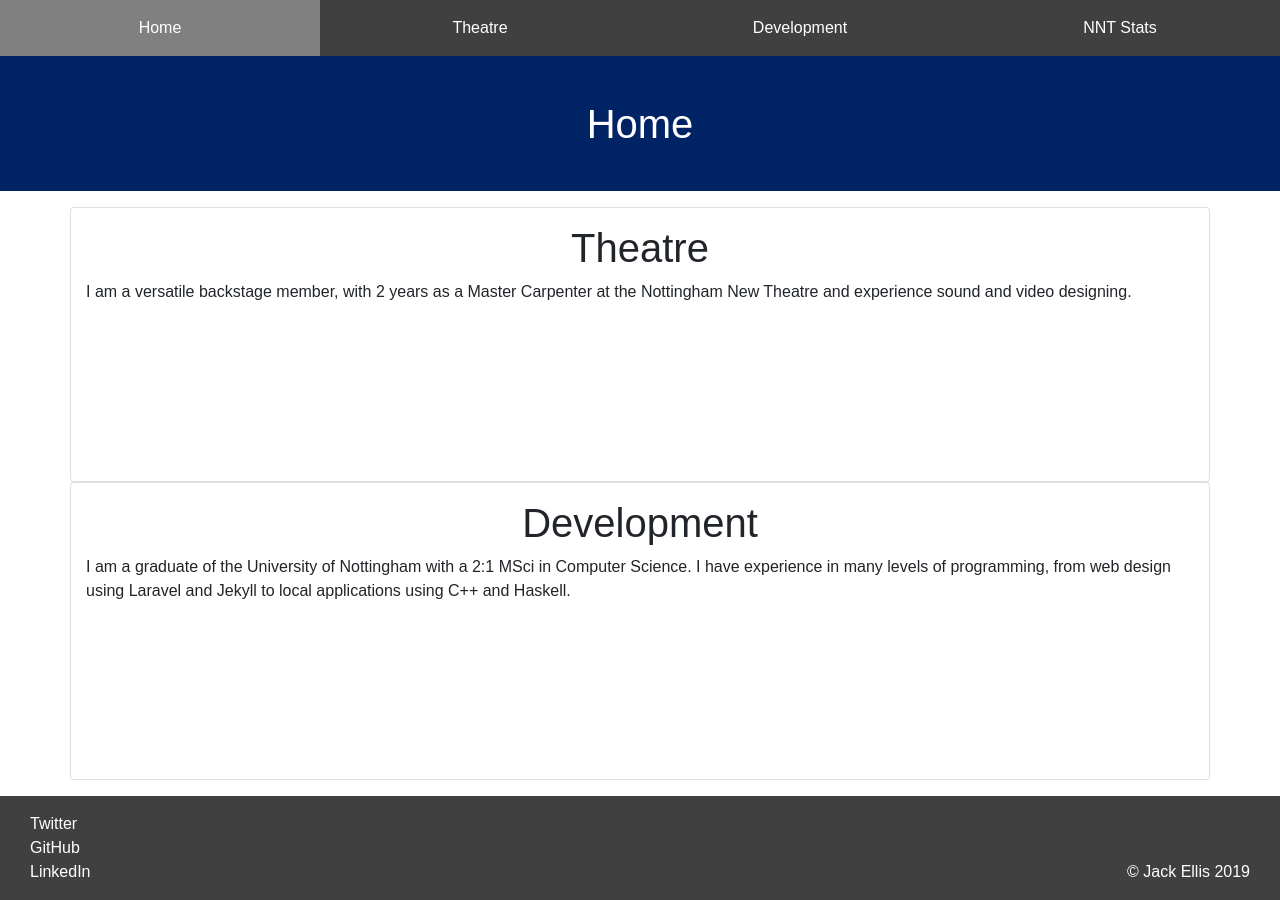
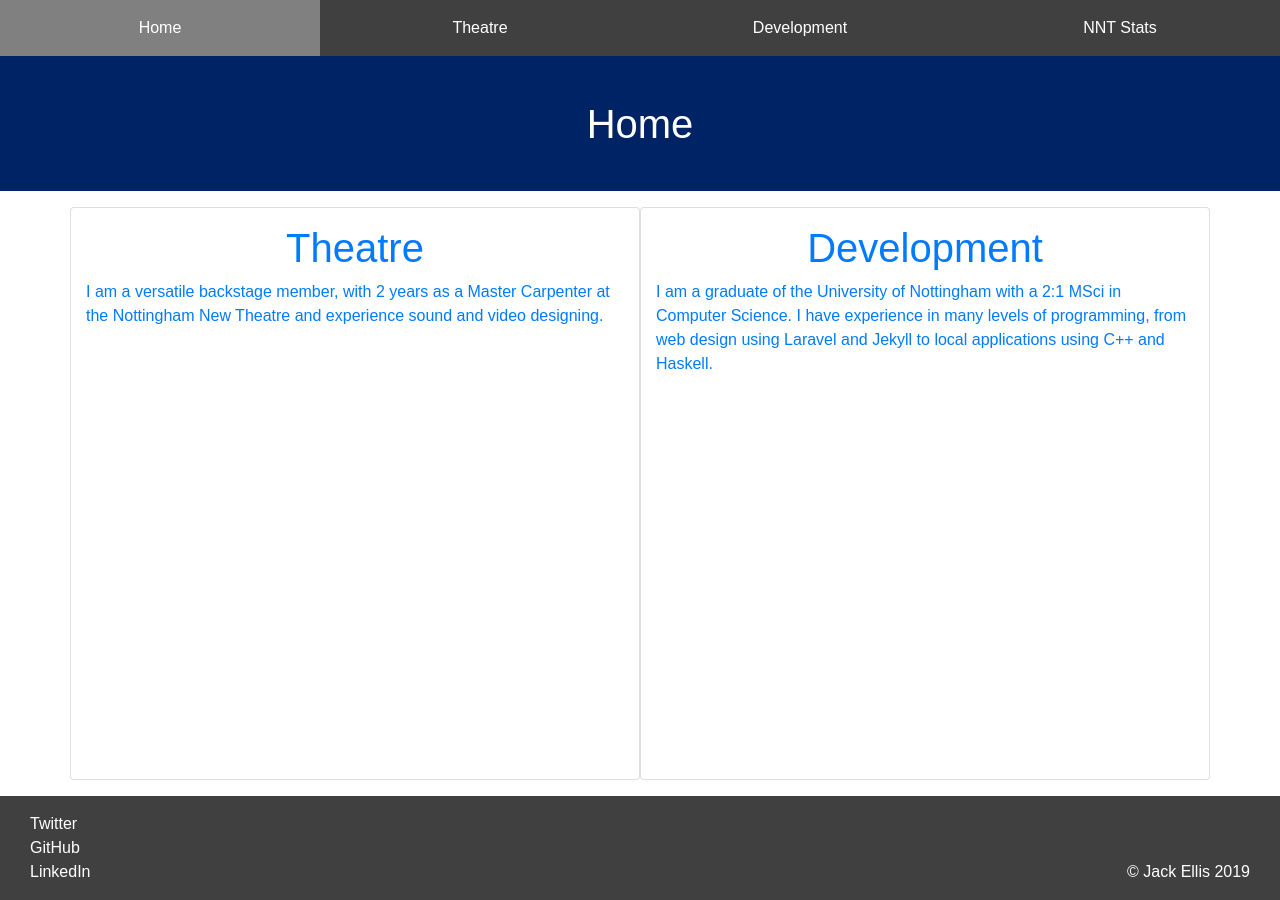
Before and after one commit to GingertronMk1/gingertronmk1.github.io, a Jekyll site: the page built from index.html, in a window 1280 px wide. Built offline with Jekyll 4.4.1, drawn with Linux system fonts in a browser that asks for light colours.

Commit message:
Messed up everything by making everything full width

```diff
--- a/_sass/global.scss
+++ b/_sass/global.scss
@@ -21,14 +21,18 @@
 .content {
   flex: 1 0 auto;
 
-  * {
+  h1,   // Making the text
+  h2,   // sections within
+  h3,   // "content" divs
+  h4,   // the full width
+  h5,   // to force it
+  h6,   // to render
+  p,    // properly
+  ul {
     min-width: 100%;
   }
 }
 
-.index-card {
-  color: inherit;
-}
 /*
  *  `_INCLUDES` STYLING
  */
```
